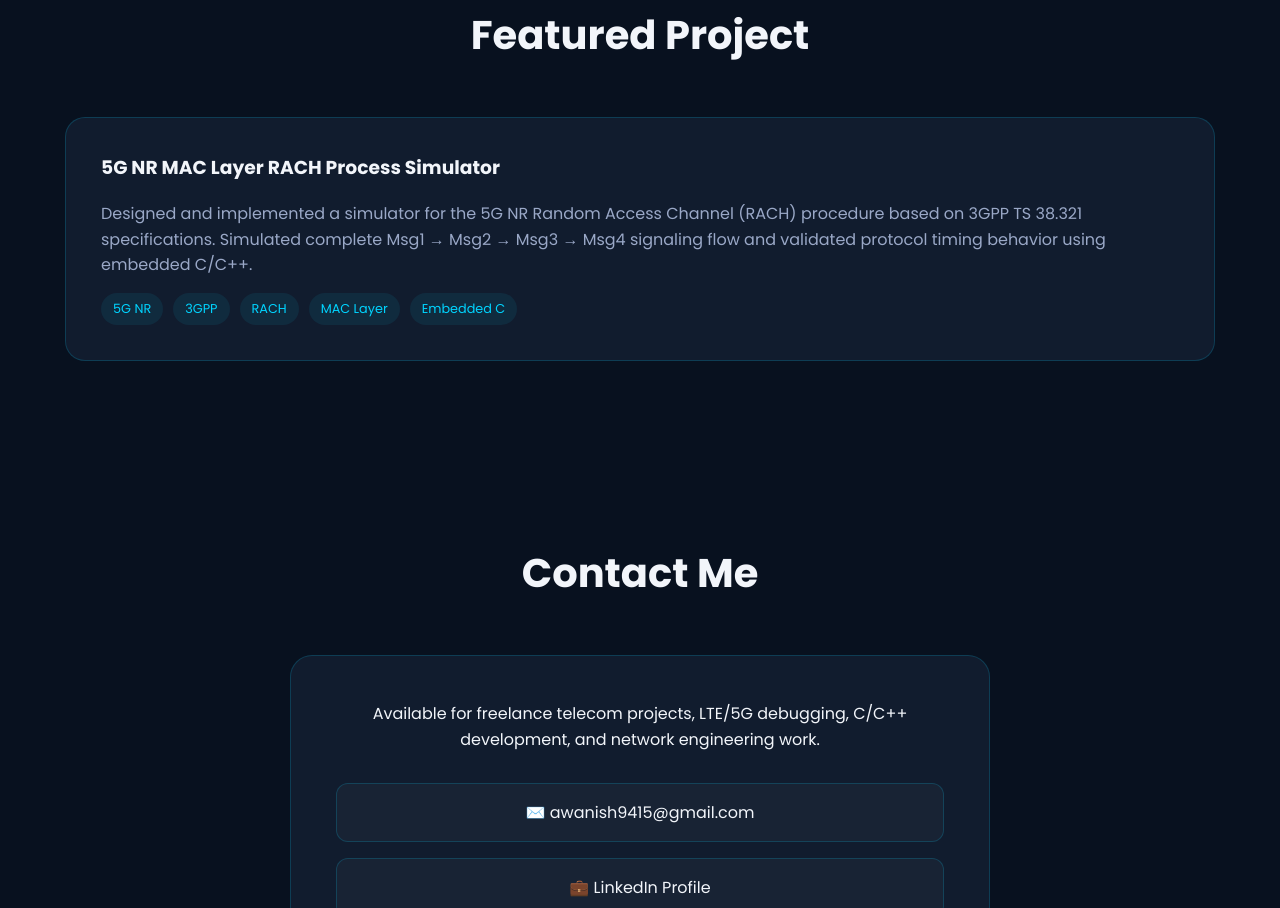
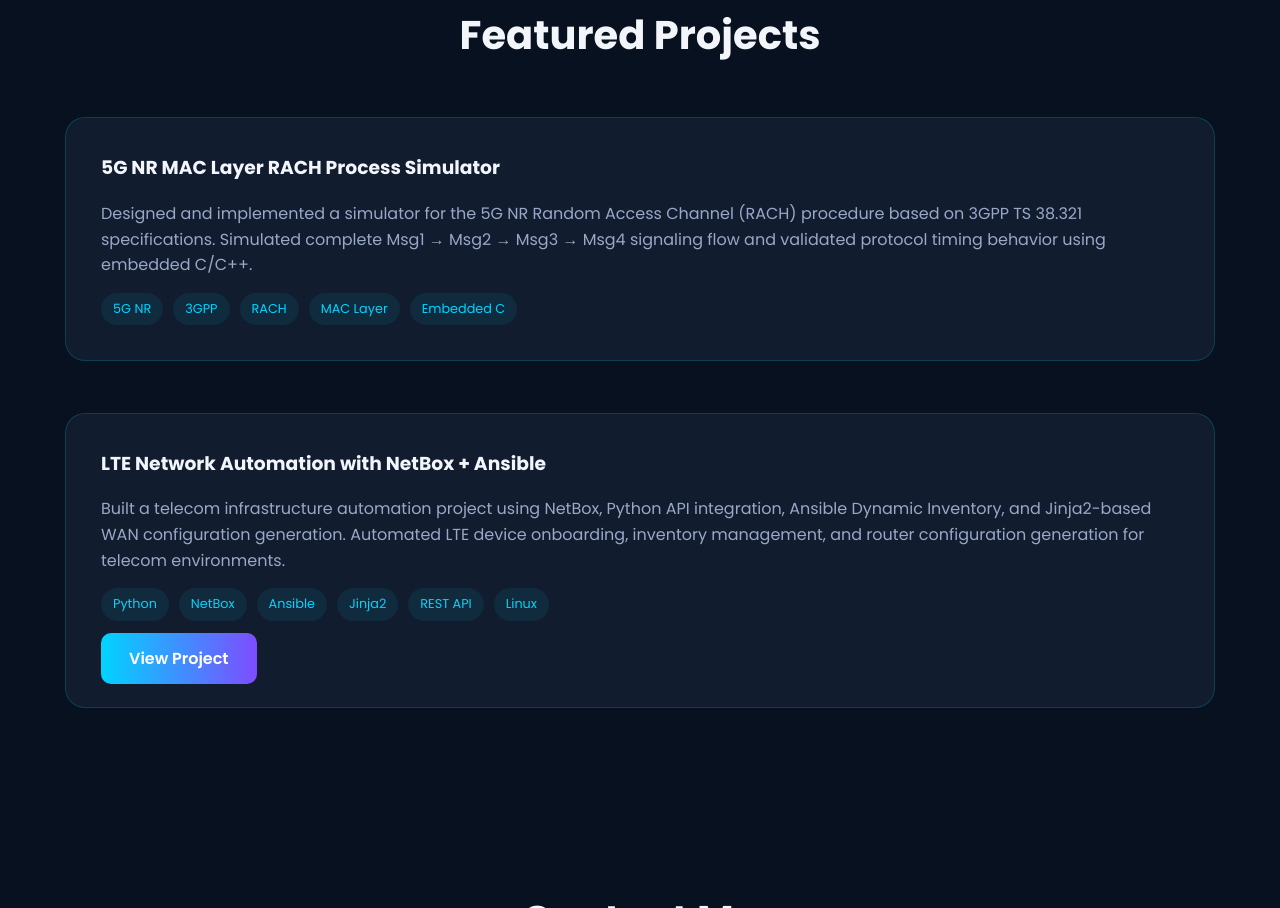
Before and after one commit to awanish9415/awanish-telecom-portfolio, a plain HTML site: page index.html in a window 1280 px wide. Shown: the part 2614-3522 px from the top of the page. Drawn offline with Linux system fonts and the light colour scheme.

Commit message:
Update index.html

```diff
--- a/index.html
+++ b/index.html
@@ -478,7 +478,7 @@ footer{
 
 <section id="projects">
   <div class="container">
-    <h2 class="section-title">Featured Project</h2>
+    <h2 class="section-title">Featured Projects</h2>
 
     <div class="project">
       <h3>5G NR MAC Layer RACH Process Simulator</h3>
@@ -498,6 +498,40 @@ footer{
         <span class="tag">MAC Layer</span>
         <span class="tag">Embedded C</span>
       </div>
+    </div>
+
+    <br><br>
+
+    <div class="project">
+      <h3>LTE Network Automation with NetBox + Ansible</h3>
+
+      <p>
+        Built a telecom infrastructure automation project using
+        NetBox, Python API integration, Ansible Dynamic Inventory,
+        and Jinja2-based WAN configuration generation.
+
+        Automated LTE device onboarding, inventory management,
+        and router configuration generation for telecom environments.
+      </p>
+
+      <div class="tags">
+        <span class="tag">Python</span>
+        <span class="tag">NetBox</span>
+        <span class="tag">Ansible</span>
+        <span class="tag">Jinja2</span>
+        <span class="tag">REST API</span>
+        <span class="tag">Linux</span>
+      </div>
+
+      <br>
+
+      <a
+        href="https://github.com/awanish9415/lte-netbox-ansible-automation"
+        target="_blank"
+        class="btn btn-primary"
+      >
+        View Project
+      </a>
     </div>
 
   </div>
```
